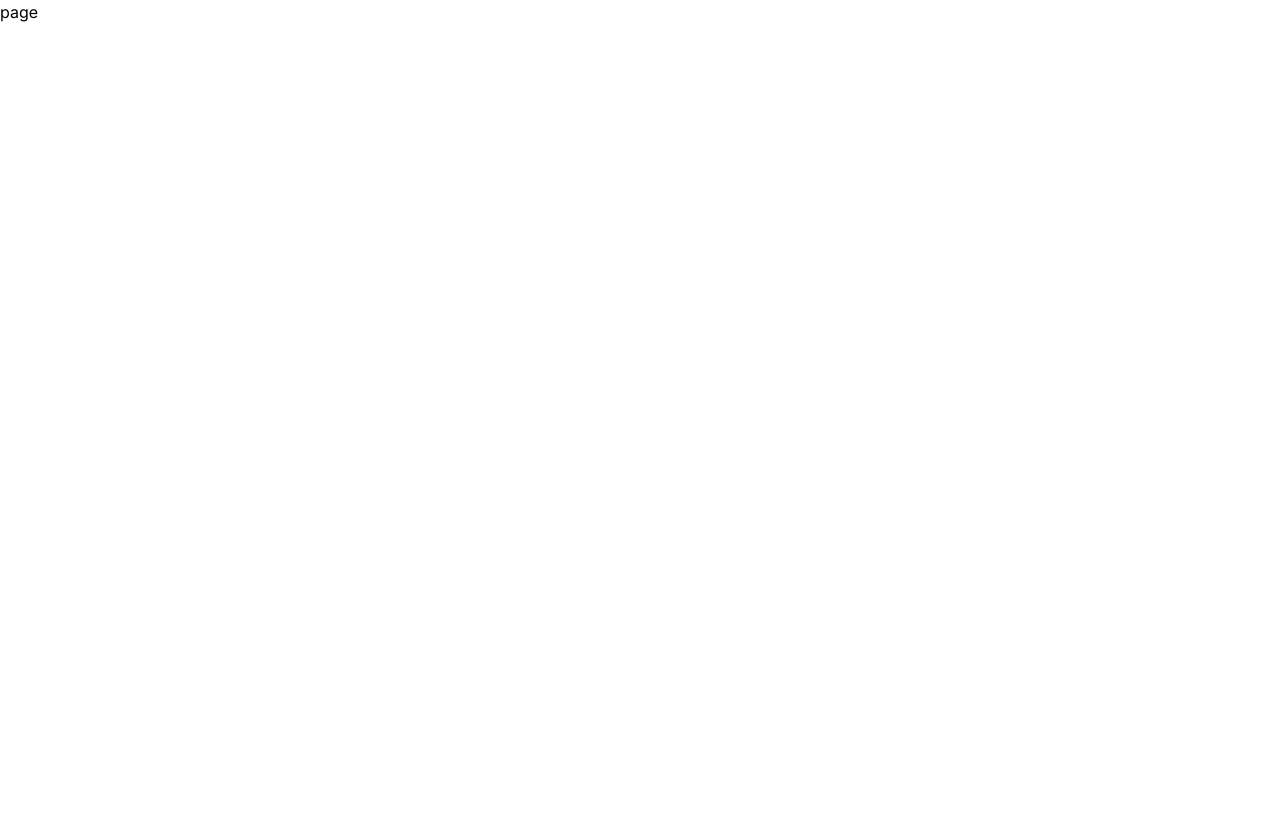
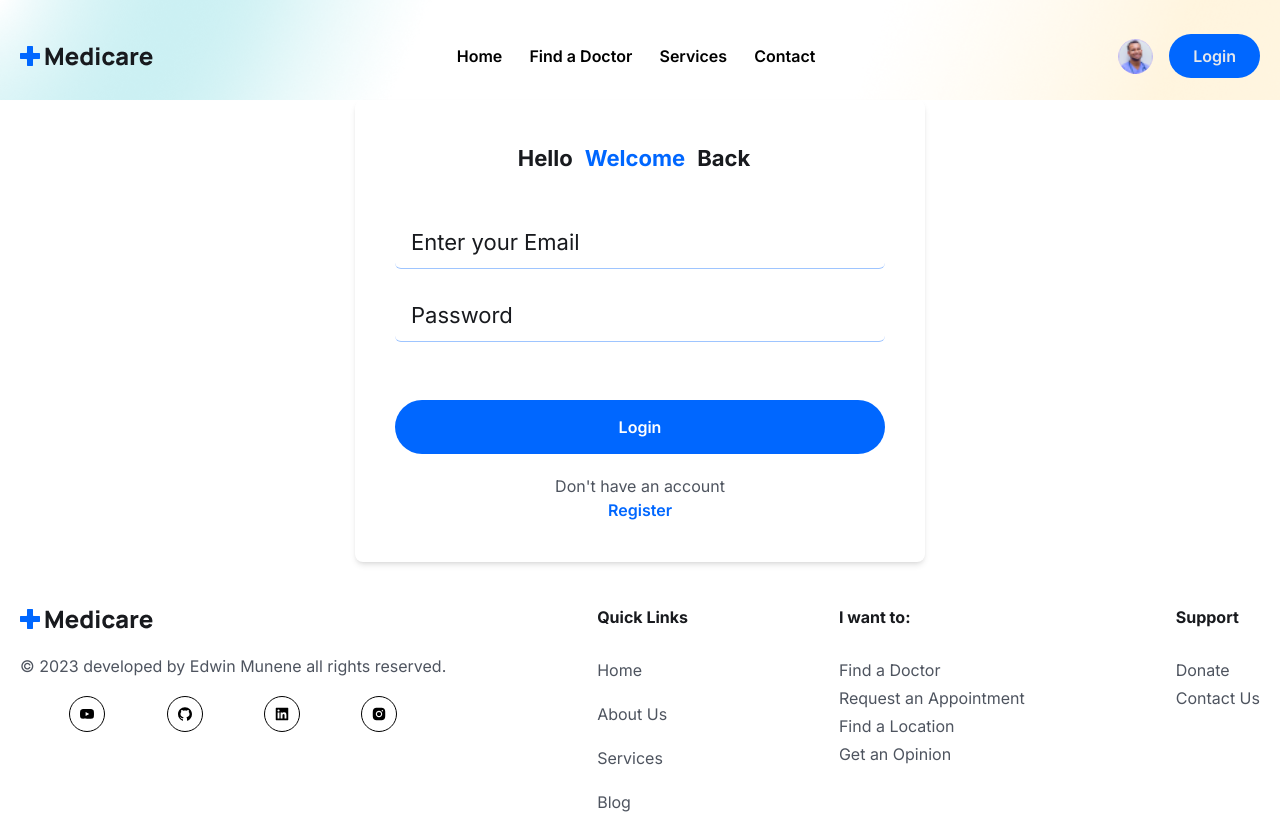
Before and after one commit to Eddiemetrium/doctor-booking, a Next.js app: page /Login in a window 1280 px wide. Before the commit the page ends 800 px from the top, so only its background shows below. Built offline with nearby package versions, Linux system fonts and the light colour scheme.

Commit message:
login done register pending

```diff
--- a/src/app/Login/page.js
+++ b/src/app/Login/page.js
@@ -1,10 +1,64 @@
+"use client";
+import Link from "next/link";
+import Footer from "../footer/page";
+import Header from "../header/page";
+import { useState } from "react";
 
-import React from 'react'
+function Page() {
+  const [formData, setFormData] = useState({ email: "", password: "" });
 
-function page() {
+  const handleInputChange = () => {
+    setFormData({ ...formData, [e.target.name]: e.target.value });
+  };
+
   return (
-    <div>page</div>
-  )
+    <>
+      <section className="px-5 lg:px-0">
+      <Header />
+        <div className="w-full max-w-[570px] mx-auto rounded-lg shadow-md md:p-10 text-center">
+          <h3 className="text-headingColor text-[22px] leading-9 font-bold mb-10 pr-3">
+            Hello
+            <span className="text-primaryColor pr-3 pl-3">Welcome</span>
+            <span className="">Back</span>
+          </h3>
+          <form className="py-4 md:py-0">
+            <div className="mb-5">
+              <input
+                className="w-full px-4 py-3 border-b border-solid border-[#0066ff61] focus:outline-none focus:border-b-primaryColor text-[22px] leading-7 text-headingColor placeholder:text-headingColor rounded-md cursor-text "
+                type="email"
+                placeholder="Enter your Email "
+                name="Email"
+                value={formData.email}
+                onChange={handleInputChange}
+                required
+              />
+            </div>
+            <div className="mb-5">
+              <input
+                className="w-full px-4 py-3 border-b border-solid border-[#0066ff61] focus:outline-none focus:border-b-primaryColor text-[22px] leading-7 text-headingColor placeholder:text-headingColor rounded-md cursor-text "
+                type="password"
+                placeholder="Password"
+                name="password"
+                value={formData.password}
+                onChange={handleInputChange}
+                required
+              />
+            </div>
+            <div className="mt-4 ">
+              <button className="btn w-full" type="submit">
+                Login
+              </button>
+            </div>
+            <p className="mt-5 text-textColor text-center">
+              Don&apos;t have an account
+            </p>
+            <Link className="text-primaryColor font-semibold " href="/Register">Register</Link>
+          </form>
+        </div>
+      </section>
+      <Footer />
+    </>
+  );
 }
 
-export default page
+export default Page;
--- /dev/null
+++ b/src/app/Register/page.js
@@ -0,0 +1,8 @@
+
+const Register = () => {
+  return (
+    <div>Register</div>
+  )
+}
+
+export default Register
```
